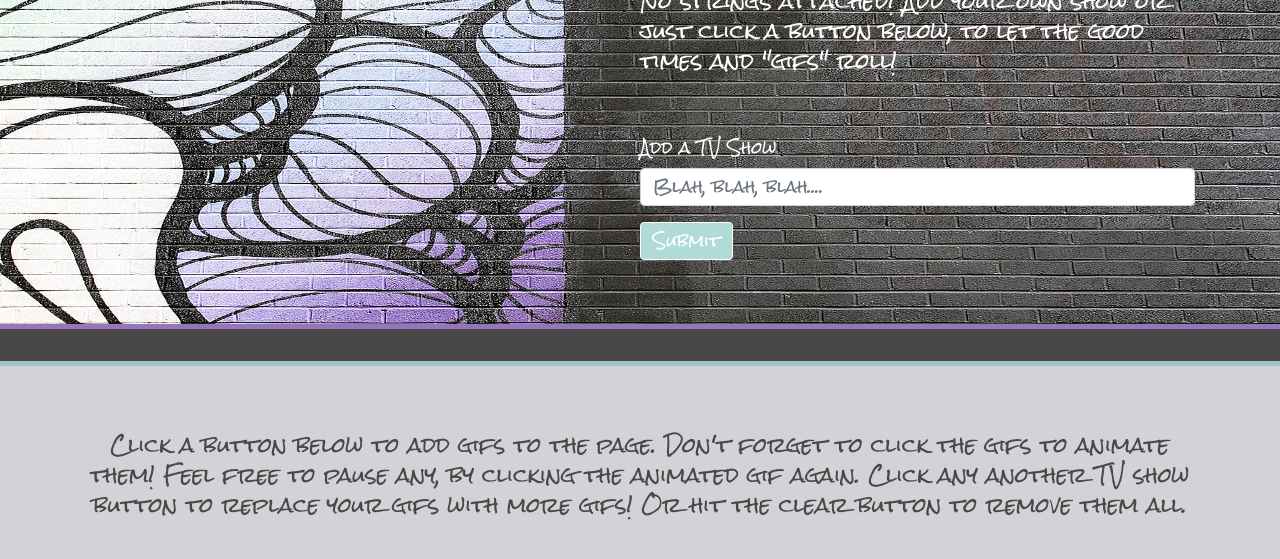
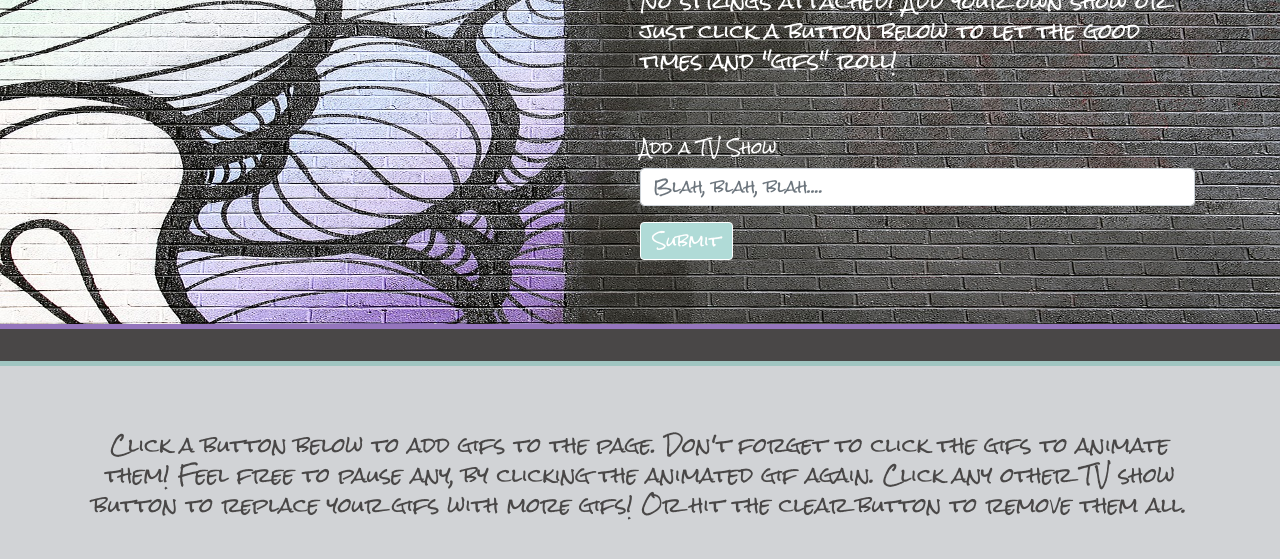
Before and after one commit to tann3rjm129/Giphy-App, a plain HTML site: page index.html in a window 1280 px wide. Shown: the part 237-796 px from the top of the page. Drawn offline with nearby package versions, Linux system fonts and the light colour scheme.

Commit message:
wordage change

```diff
--- a/index.html
+++ b/index.html
@@ -20,7 +20,7 @@
         <div class="container">
 
           <h1 class="display-4 fonts" style="margin-left: 50%; color: white;">Giphy TV-Show app</h1>
-          <p class="lead fonts" style="margin-left: 50%; margin-top: 20px; color: white;">No strings attached! Add your own show or just click a button below, to let the good times and "gifs" roll!</p>
+          <p class="lead fonts" style="margin-left: 50%; margin-top: 20px; color: white;">No strings attached! Add your own show or just click a button below to let the good times and "gifs" roll!</p>
 
           <form>
 
@@ -43,7 +43,7 @@
     <div class="col-md-12">
       <div class="jumbotron jumbotron-fluid box2" style="opacity: 0.85;">
         <div class="container">
-              <p class="lead fonts" style="color: #494747; text-align: center; margin-bottom: 20px;">Click a button below to add gifs to the page. Don't forget to click the gifs to animate them! Feel free to pause any, by clicking the animated gif again. Click any another TV show button to replace your gifs with more gifs! Or hit the clear button to remove them all.</p>
+              <p class="lead fonts" style="color: #494747; text-align: center; margin-bottom: 20px;">Click a button below to add gifs to the page. Don't forget to click the gifs to animate them! Feel free to pause any, by clicking the animated gif again. Click any other TV show button to replace your gifs with more gifs! Or hit the clear button to remove them all.</p>
 
   <!-- Buttons Div -->
               <div class="row">
```
